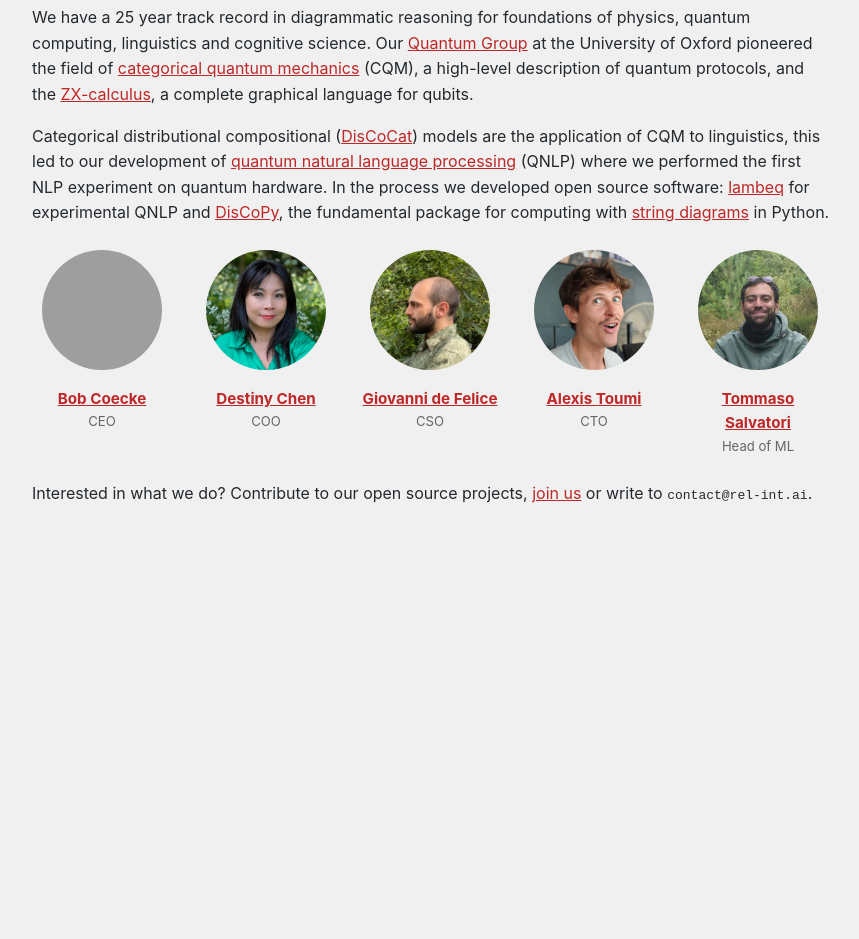
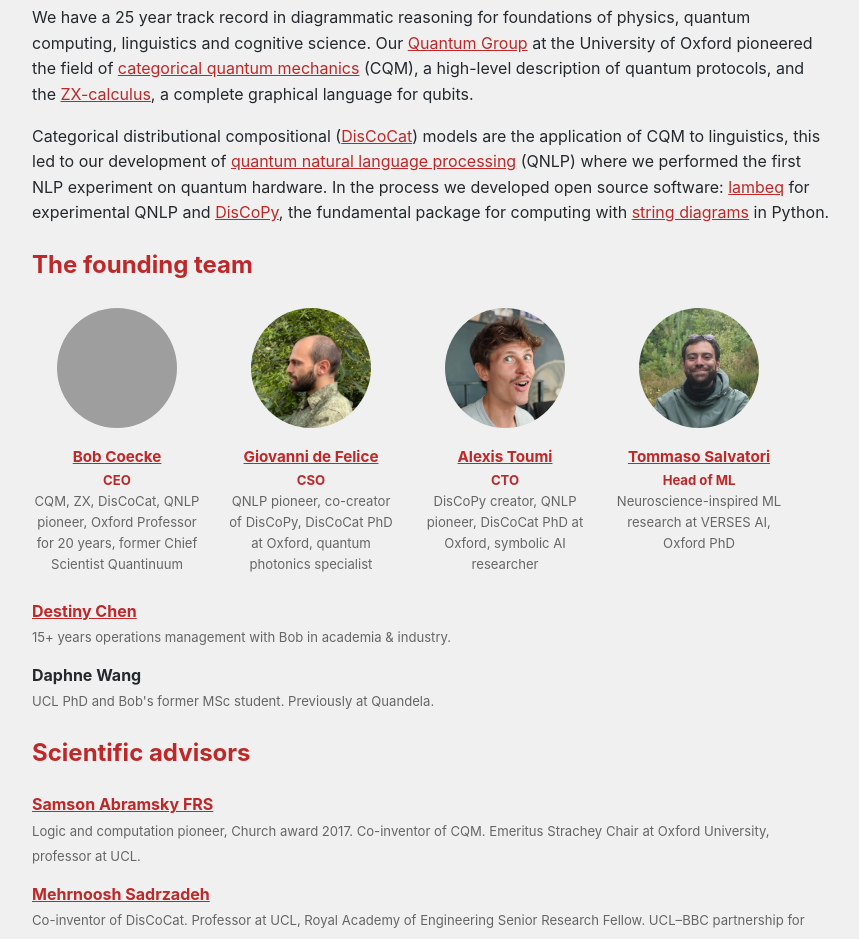
Before and after one commit to relational-intelligence/relational-intelligence.github.io, a Jekyll site: the page built from people.md, in a window 1280 px wide. Shown: the part 439-1378 px from the top of the page, without its empty margins (208-1067 px from the left). Built offline with Jekyll 4.4.1, drawn with Linux system fonts in a browser that asks for light colours; before the commit the page ends 994 px from its top, so only the background shows below that; some of the changed text lies outside the part shown; grey boxes are pictures that could not be loaded.

Commit message:
Update people page to match the founding team slide
Founding team with bios, Destiny Chen and Daphne Wang, scientific
advisors (Samson Abramsky, Mehrnoosh Sadrzadeh, Amar Hadzihasanovic)
and the combined team figures.

Co-Authored-By: Claude Opus 5.5 <noreply@anthropic.com>
Claude-Session: https://claude.ai/code/session_0133tPMBmmqBzyv76Yxo8pYH

```diff
--- a/people.md
+++ b/people.md
@@ -23,7 +23,7 @@ In the process we developed open source software: [lambeq](https://github.com/Qu
     display: flex;
     flex-direction: column;
     align-items: center;
-    width: 140px;
+    width: 170px;
     text-align: center;
   }
   .team-card img {
@@ -39,12 +39,30 @@ In the process we developed open source software: [lambeq](https://github.com/Qu
   }
   .team-card .role {
     font-size: 0.82rem;
+    font-weight: bold;
+    color: rgb(190, 40, 40);
+  }
+  .team-card .bio, .team-list .bio {
+    font-size: 0.82rem;
     color: #666;
   }
+  .team-list {
+    list-style: none;
+    padding: 0;
+  }
+  .team-list li {
+    margin-bottom: 0.8rem;
+  }
+  .team-list .name {
+    font-weight: bold;
+  }
   @media (prefers-color-scheme: dark) {
-    .team-card .role { color: #aaa; }
+    .team-card .role { color: rgb(230, 100, 100); }
+    .team-card .bio, .team-list .bio { color: #aaa; }
   }
 </style>
+
+## The founding team
 
 <div class="team-grid">
   <div class="team-card">
@@ -53,13 +71,7 @@ In the process we developed open source software: [lambeq](https://github.com/Qu
     </a>
     <a href="https://en.wikipedia.org/wiki/Bob_Coecke" class="name">Bob Coecke</a>
     <span class="role">CEO</span>
-  </div>
-  <div class="team-card">
-    <a href="https://www.linkedin.com/in/destiny-chen-manager">
-      <img src="pictures/destiny.jpg" alt="Destiny Chen">
-    </a>
-    <a href="https://www.linkedin.com/in/destiny-chen-manager" class="name">Destiny Chen</a>
-    <span class="role">COO</span>
+    <span class="bio">CQM, ZX, DisCoCat, QNLP pioneer, Oxford Professor for 20 years, former Chief Scientist Quantinuum</span>
   </div>
   <div class="team-card">
     <a href="https://scholar.google.com/citations?user=-_bkN1gAAAAJ&hl=en">
@@ -67,6 +79,7 @@ In the process we developed open source software: [lambeq](https://github.com/Qu
     </a>
     <a href="https://scholar.google.com/citations?user=-_bkN1gAAAAJ&hl=en" class="name">Giovanni de Felice</a>
     <span class="role">CSO</span>
+    <span class="bio">QNLP pioneer, co-creator of DisCoPy, DisCoCat PhD at Oxford, quantum photonics specialist</span>
   </div>
   <div class="team-card">
     <a href="http://alexis.toumi.xyz/">
@@ -74,6 +87,7 @@ In the process we developed open source software: [lambeq](https://github.com/Qu
     </a>
     <a href="http://alexis.toumi.xyz/" class="name">Alexis Toumi</a>
     <span class="role">CTO</span>
+    <span class="bio">DisCoPy creator, QNLP pioneer, DisCoCat PhD at Oxford, symbolic AI researcher</span>
   </div>
   <div class="team-card">
     <a href="https://scholar.google.com/citations?user=fG9vZC4AAAAJ">
@@ -81,7 +95,38 @@ In the process we developed open source software: [lambeq](https://github.com/Qu
     </a>
     <a href="https://scholar.google.com/citations?user=fG9vZC4AAAAJ" class="name">Tommaso Salvatori</a>
     <span class="role">Head of ML</span>
+    <span class="bio">Neuroscience-inspired ML research at VERSES AI, Oxford PhD</span>
   </div>
 </div>
 
+<ul class="team-list">
+  <li>
+    <a href="https://www.linkedin.com/in/destiny-chen-manager" class="name">Destiny Chen</a><br>
+    <span class="bio">15+ years operations management with Bob in academia &amp; industry.</span>
+  </li>
+  <li>
+    <span class="name">Daphne Wang</span><br>
+    <span class="bio">UCL PhD and Bob's former MSc student. Previously at Quandela.</span>
+  </li>
+</ul>
+
+## Scientific advisors
+
+<ul class="team-list">
+  <li>
+    <a href="https://en.wikipedia.org/wiki/Samson_Abramsky" class="name">Samson Abramsky FRS</a><br>
+    <span class="bio">Logic and computation pioneer, Church award 2017. Co-inventor of CQM. Emeritus Strachey Chair at Oxford University, professor at UCL.</span>
+  </li>
+  <li>
+    <a href="https://en.wikipedia.org/wiki/Mehrnoosh_Sadrzadeh" class="name">Mehrnoosh Sadrzadeh</a><br>
+    <span class="bio">Co-inventor of DisCoCat. Professor at UCL, Royal Academy of Engineering Senior Research Fellow. UCL–BBC partnership for research and development.</span>
+  </li>
+  <li>
+    <span class="name">Amar Hadzihasanovic</span><br>
+    <span class="bio">Proved ZX is complete for quantum computing. Assistant professor at TalTech. ARIA Safeguarded AI grant for higher-dimensional diagram rewriting.</span>
+  </li>
+</ul>
+
+Combined team: 150+ PhDs supervised, 500+ papers, 45K citations, 80+ grants totalling £120M.
+
 Interested in what we do? Contribute to our open source projects, [join us](careers) or write to `contact@rel-int.ai`.
```
